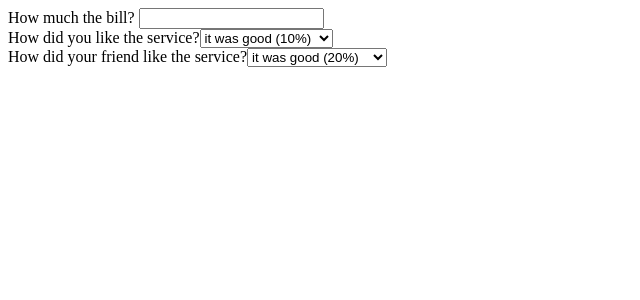
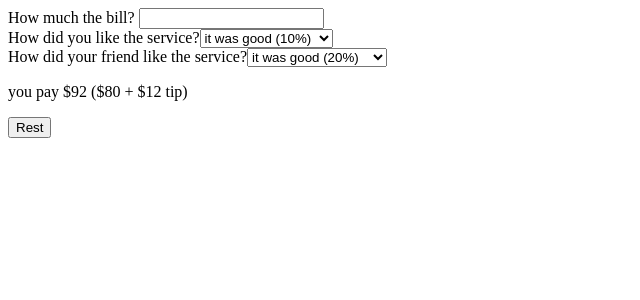
Before and after one commit to ali27-dev/React-Practice-Projects-Dir, a React (Create React App) app in the folder tip-calculator/: page / in a window 1280 px wide. Shown: the top 300 px of the page, without its empty margins (0-640 px from the left). Built offline with nearby package versions, Linux system fonts and the light colour scheme.

Commit message:
Create new component for rest button and payment.

```diff
--- a/tip-calculator/src/App.js
+++ b/tip-calculator/src/App.js
@@ -1,4 +1,6 @@
 import Bill from "./Bill";
+import Button from "./Button";
+import Payment from "./Payment";
 import Service from "./Service";
 
 function App() {
@@ -6,6 +8,8 @@ function App() {
     <div className="App">
       <Bill />
       <Service />
+      <Payment />
+      <Button />
     </div>
   );
 }
--- /dev/null
+++ b/tip-calculator/src/Button.js
@@ -0,0 +1,9 @@
+function Button() {
+  return (
+    <div className="">
+      <button>Rest</button>
+    </div>
+  );
+}
+
+export default Button;
--- /dev/null
+++ b/tip-calculator/src/Payment.js
@@ -0,0 +1,9 @@
+function Payment() {
+  return (
+    <div className="">
+      <p>you pay $92 ($80 + $12 tip)</p>
+    </div>
+  );
+}
+
+export default Payment;
```
